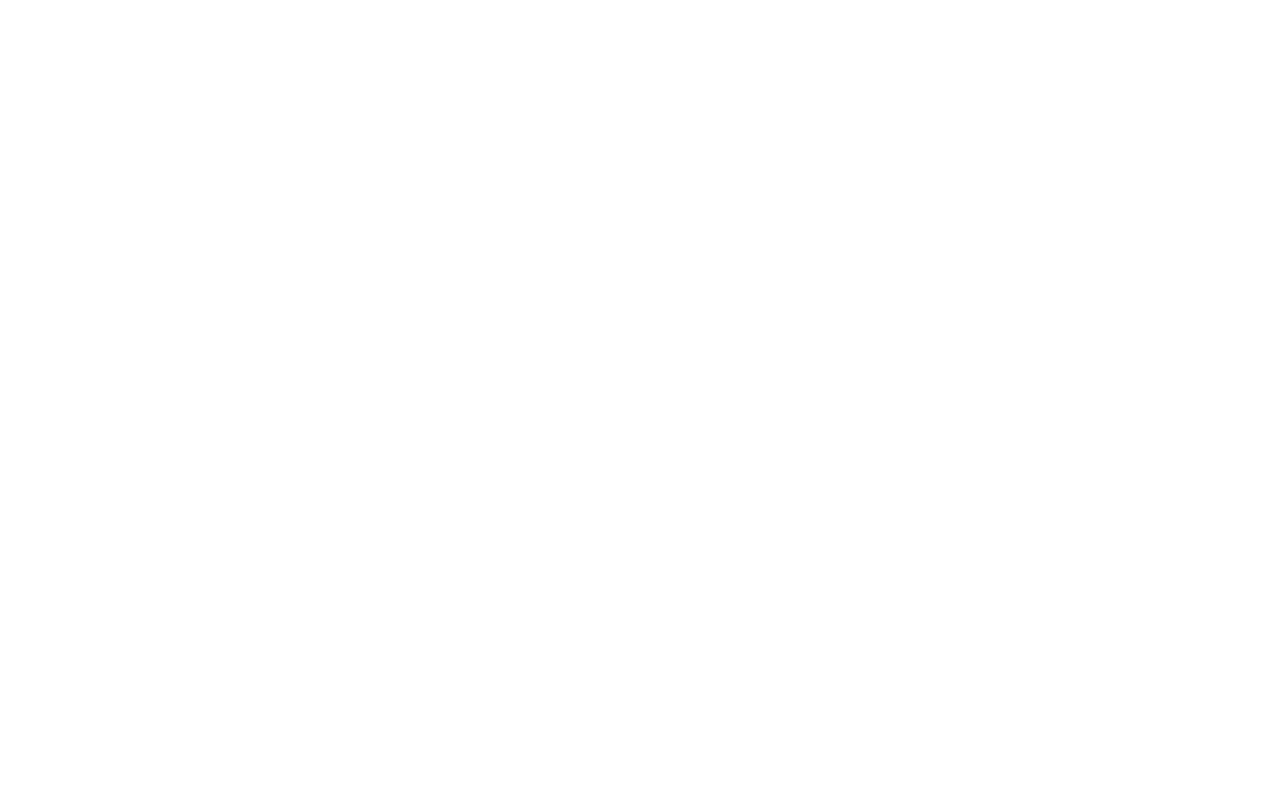
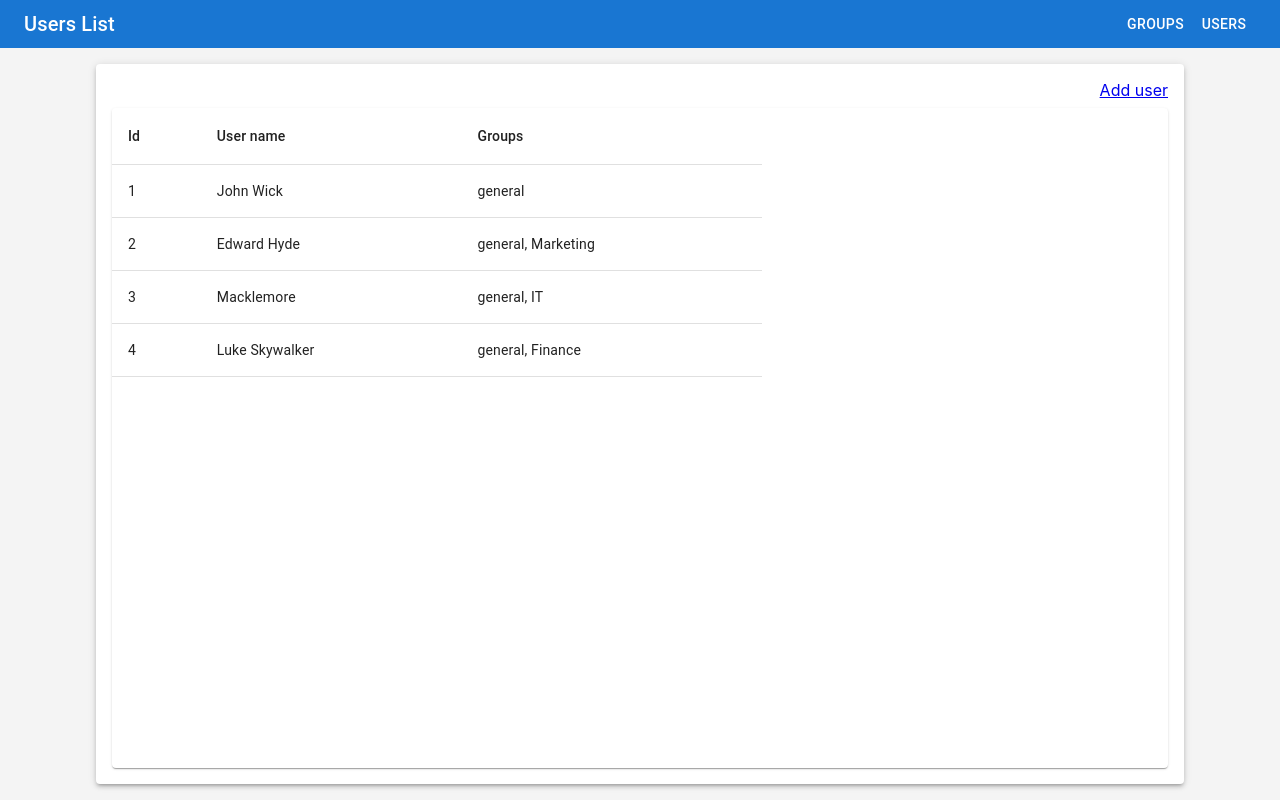
Before and after one commit to ivandax/user-management, a React (Create React App) app: page /users in a window 1280 px wide. Before the commit this address had no page. Built offline with nearby package versions, Linux system fonts and the light colour scheme.

Commit message:
Add persistance and view for user list

```diff
--- a/src/domain/UserDomain.ts
+++ b/src/domain/UserDomain.ts
@@ -1,5 +1,5 @@
 export type User = {
     id: number,
     name: string;
-    groupId: number;
+    groupIds: number[];
 }
--- a/src/persistence/groupPersistence.ts
+++ b/src/persistence/groupPersistence.ts
@@ -13,7 +13,7 @@
     return new Promise((res) => {
         setTimeout(() => {
             persistedGroupsResource.push({
-                id: persistedGroupsResource.length + 1,
+                id: persistedGroupsResource.length,
                 name: groupName,
             });
             res();
--- a/src/persistence/mockDatabase.ts
+++ b/src/persistence/mockDatabase.ts
@@ -1,9 +1,18 @@
 import { Group } from "domain/GroupDomain";
+import { User } from "domain/UserDomain";
 
 const persistedGroupsResource: Group[] = [
+    { id: 0, name: "general" },
     { id: 1, name: "Marketing" },
     { id: 2, name: "IT" },
     { id: 3, name: "Finance" },
 ];
 
-export { persistedGroupsResource };
+const persistedUsersResource: User[] = [
+    { id: 1, name: "John Wick", groupIds: [0] },
+    { id: 2, name: "Edward Hyde", groupIds: [0, 1] },
+    { id: 3, name: "Macklemore", groupIds: [0, 2] },
+    { id: 4, name: "Luke Skywalker", groupIds: [0, 3] },
+];
+
+export { persistedGroupsResource, persistedUsersResource };
--- /dev/null
+++ b/src/persistence/userPersistence.ts
@@ -0,0 +1,40 @@
+import { User } from "domain/UserDomain";
+import { persistedUsersResource, persistedGroupsResource } from "./mockDatabase";
+import { Group } from "domain/GroupDomain";
+
+function groupIdToGroupInfo(id: number) {
+    const foundGroup = persistedGroupsResource.find((group) => group.id === id);
+    if (foundGroup) {
+        return { id, name: foundGroup.name };
+    }
+    return { id, name: "Undetermined name" };
+}
+
+export type ExtendedUser = User & {
+    groups: Group[];
+};
+
+export function getUsers(): Promise<ExtendedUser[]> {
+    return new Promise((res) => {
+        setTimeout(() => {
+            const extendedUsers: ExtendedUser[] = persistedUsersResource.map((user) => {
+                return { ...user, groups: user.groupIds.map(groupIdToGroupInfo) };
+            });
+            res(extendedUsers);
+        }, 3000);
+    });
+}
+
+export function addUser(userName: string, groupIds: number[]): Promise<void> {
+    return new Promise((res) => {
+        setTimeout(() => {
+            persistedUsersResource.push({
+                id: persistedUsersResource.length,
+                name: userName,
+                groupIds: [0, ...groupIds],
+            });
+            res();
+            console.log(persistedUsersResource);
+        }, 3000);
+    });
+}
--- a/src/presentation/components/Header/Header.tsx
+++ b/src/presentation/components/Header/Header.tsx
@@ -1,9 +1,10 @@
 import React from "react";
-import { useNavigate } from "react-router-dom";
+import { useNavigate, useLocation } from "react-router-dom";
 import { AppBar, Toolbar, Button, Typography } from "@mui/material";
 
 function Header(): JSX.Element {
     const navigate = useNavigate();
+    const location = useLocation();
 
     const handleGoToGroups = (): void => {
         navigate("/");
@@ -17,7 +18,7 @@
             <AppBar position="static">
                 <Toolbar variant="dense">
                     <Typography variant="h6" color="inherit" component="div" sx={{ flexGrow: 1 }}>
-                        User Management
+                        {location.pathname === "/" ? "Groups List" : "Users List"}
                     </Typography>
                     <Button onClick={handleGoToGroups} sx={{ color: "white" }}>
                         Groups
--- a/src/presentation/views/Root/Root.tsx
+++ b/src/presentation/views/Root/Root.tsx
@@ -3,6 +3,7 @@
 
 import { Groups } from "presentation/views/Groups/Groups";
 import { AddGroup } from "presentation/views/AddGroup/AddGroup";
+import { Users } from "presentation/views/Users/Users";
 
 function Root(): JSX.Element {
     return (
@@ -10,6 +11,7 @@
             <Routes>
                 <Route path="/" element={<Groups />} />
                 <Route path="/add-group" element={<AddGroup />} />
+                <Route path="/users" element={<Users />} />
             </Routes>
         </BrowserRouter>
     );
--- /dev/null
+++ b/src/presentation/views/Users/Users.tsx
@@ -0,0 +1,95 @@
+import React, { useState, useEffect } from "react";
+import {
+    Box,
+    Table,
+    TableBody,
+    TableCell,
+    TableContainer,
+    TableHead,
+    TableRow,
+    Paper,
+} from "@mui/material";
+import { Link } from "react-router-dom";
+
+import { Header } from "presentation/components/Header/Header";
+import { ViewContainer } from "presentation/components/ViewContainer/ViewContainer";
+import { LoadingOverlay } from "presentation/components/LoadingOverlay/LoadingOverlay";
+import { AsyncOp } from "utils/AsyncOp";
+import { ExtendedUser, getUsers } from "persistence/userPersistence";
+
+function Users(): JSX.Element {
+    const [users, setUsers] = useState<AsyncOp<ExtendedUser[], null>>({ status: "pending" });
+
+    const handleGetGroups = async () => {
+        setUsers({ status: "in-progress" });
+        const result = await getUsers();
+        setUsers({ status: "successful", data: result });
+    };
+
+    useEffect(() => {
+        handleGetGroups();
+    }, []);
+
+    return (
+        <Box sx={{ display: "flex", flexDirection: "column", height: "100%" }}>
+            <Header />
+            <ViewContainer>
+                {users.status === "in-progress" ? <LoadingOverlay /> : null}
+                <Box
+                    sx={{
+                        display: "flex",
+                        flexDirection: "row",
+                        width: "100%",
+                        paddingBottom: "8px",
+                        justifyContent: "flex-end",
+                    }}
+                >
+                    <Link to="/add-user">Add user</Link>
+                </Box>
+                <TableContainer component={Paper} sx={{ overflow: "auto", height: "100%" }}>
+                    <Table sx={{ width: 650 }} aria-label="tasks table" stickyHeader>
+                        <TableHead>
+                            <TableRow>
+                                <TableCell>Id</TableCell>
+                                <TableCell>User name</TableCell>
+                                <TableCell>Groups</TableCell>
+                            </TableRow>
+                        </TableHead>
+                        <TableBody>
+                            {users.status === "successful" && users.data.length === 0 ? (
+                                <TableRow>
+                                    <TableCell component="th" scope="row" colSpan={7}>
+                                        No users available
+                                    </TableCell>
+                                </TableRow>
+                            ) : (
+                                users.status === "successful" &&
+                                users.data.map((user) => {
+                                    return (
+                                        <TableRow key={user.id}>
+                                            <TableCell component="th" scope="row">
+                                                {user.id}
+                                            </TableCell>
+                                            <TableCell
+                                                component="th"
+                                                scope="row"
+                                                sx={{ maxWidth: "220px" }}
+                                            >
+                                                {user.name}
+                                            </TableCell>
+                                            <TableCell component="th" scope="row">
+                                                {user.groups.map((group) => group.name).join(", ")}
+                                            </TableCell>
+                                        </TableRow>
+                                    );
+                                })
+                            )}
+                        </TableBody>
+                    </Table>
+                </TableContainer>
+            </ViewContainer>
+        </Box>
+    );
+}
+
+export { Users };
```
Also changed, not shown: src/presentation/views/AddUser/AddUser.tsx (added, +66 -0 lines).
